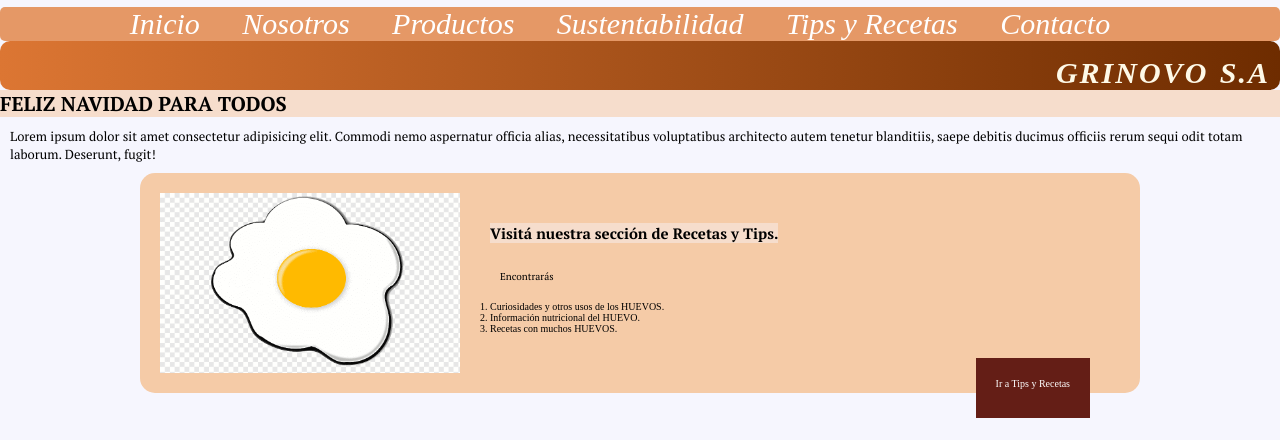
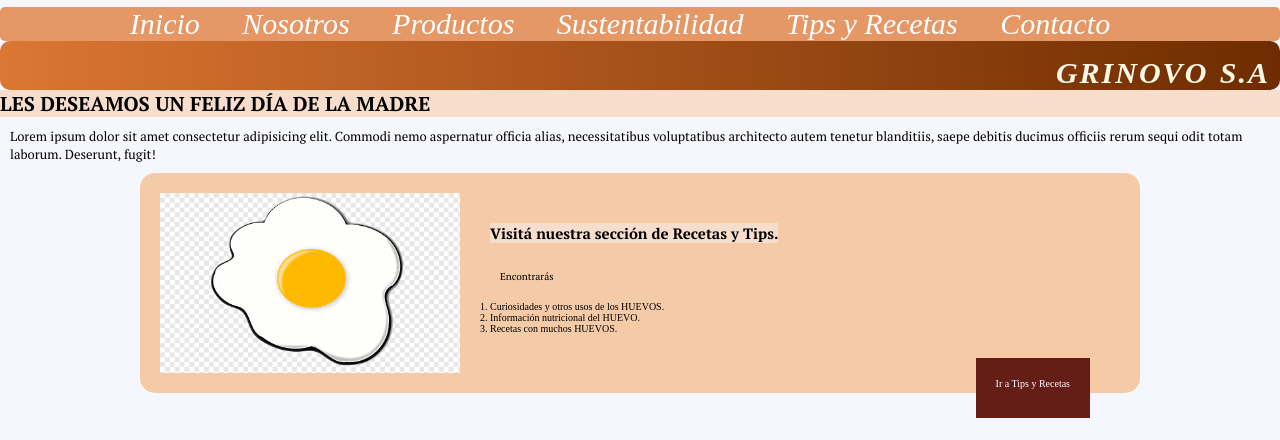
Before and after one commit to Soniacicc/grinovoCiccioli, a website: page index.html in a window 1280 px wide. Shown: the part 285-725 px from the top of the page. Drawn offline with Linux system fonts and the light colour scheme; a web font is replaced by a local one.

Commit message:
Update index.html

```diff
--- a/index.html
+++ b/index.html
@@ -75,7 +75,7 @@
     </nav>
     <h1>GRINOVO S.A</h1>
 
-    <h3>FELIZ NAVIDAD PARA TODOS</h3>
+    <h3>LES DESEAMOS UN FELIZ DÍA DE LA MADRE</h3>
     <p>Lorem ipsum dolor sit amet consectetur adipisicing elit. Commodi nemo aspernatur officia alias, necessitatibus
         voluptatibus architecto autem tenetur blanditiis, saepe debitis ducimus officiis rerum sequi odit totam laborum.
         Deserunt, fugit!</p>
```
